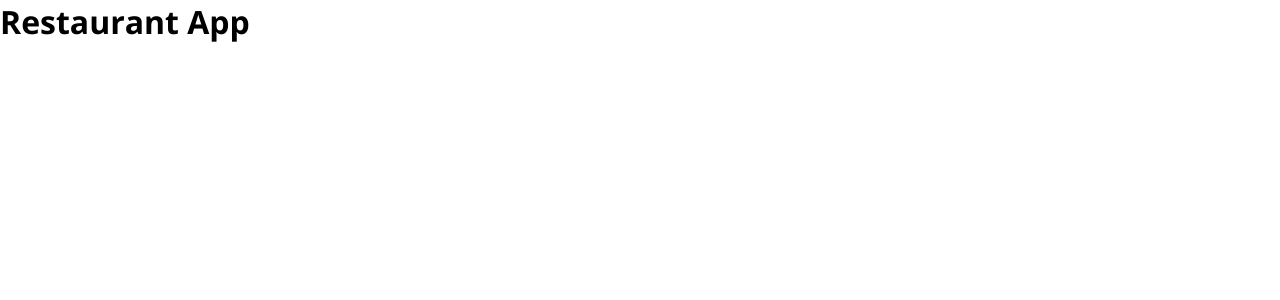
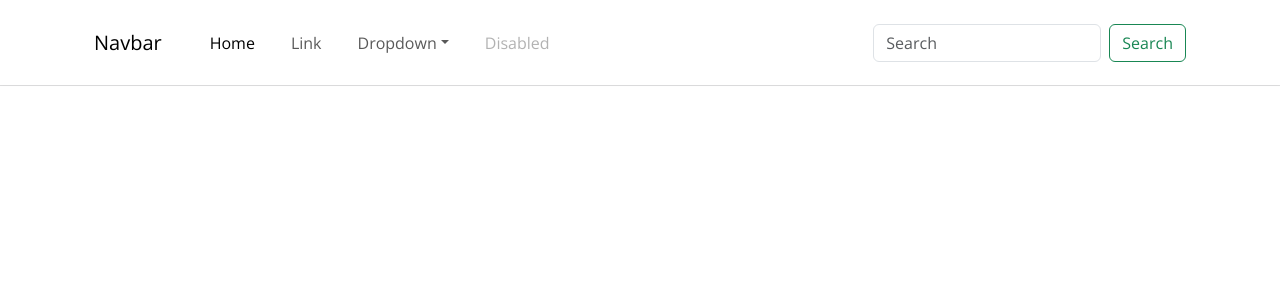
Before and after one commit to Blessen25/Restaurant_Management, a React (Vite) app in the folder restaurant/: page / in a window 1280 px wide. Shown: the top 300 px of the page. Built offline with nearby package versions, Linux system fonts and the light colour scheme.

Commit message:
Commited changes

```diff
--- a/restaurant/package.json
+++ b/restaurant/package.json
@@ -10,6 +10,7 @@
     "preview": "vite preview"
   },
   "dependencies": {
+    "bootstrap": "^5.3.8",
     "react": "^19.2.0",
     "react-dom": "^19.2.0"
   },
--- a/restaurant/src/App.tsx
+++ b/restaurant/src/App.tsx
@@ -1,10 +1,13 @@
+import Header from "./Components/Header/Header";
+import 'bootstrap/dist/css/bootstrap.min.css';
+
 const App = () => {
 
   return(
 
     <>
 
-      <h1>Restaurant App</h1>
+       <Header />
     </>
   )
 }
--- /dev/null
+++ b/restaurant/src/Components/Container/Container.css
@@ -0,0 +1,71 @@
+.main_container {
+
+    display: flex;
+    flex-direction: column;
+    align-items: center;
+    justify-content: center;
+    margin: auto;
+    width: 100%;
+    padding: 20px;
+    gap: 20px;
+}
+
+.container {
+
+    width: 1299px;
+    height: 100%;
+}
+
+
+@media screen and (max-width: 1560px) {
+
+    .container {
+
+        width: 1099px;
+    }
+}
+
+@media screen and (max-width: 1299px) {
+
+    .container {
+
+        width: 991px;
+    }
+}
+
+@media screen and (max-width: 1199px) {
+
+
+    .container {
+
+        width: 800px;
+    }
+}
+
+@media screen and (max-width: 991px) {
+
+    .container {
+
+        width: 100%;
+    }
+
+    .main_container {
+
+        padding: 20px;
+    }
+}
+
+
+@media screen and (max-width: 575px) {
+
+    .container {
+
+        width: 100%;
+    }
+
+    .main_container {
+
+        padding: 15px;
+        gap: 15px;
+    }
+}
--- /dev/null
+++ b/restaurant/src/Components/Container/Container.tsx
@@ -0,0 +1,26 @@
+import './container.css';
+
+interface ContainerProps {
+
+    children : React.ReactNode;
+    main_style?: React.CSSProperties;
+    main_class?: string;
+    container_style?: React.CSSProperties;
+    container_class?: string;
+}
+
+const Container: React.FC<ContainerProps> = (props) => {
+
+    return(
+
+        <>
+            <div className={`main_container ${props.main_class ? props.main_class : ''}`} style={props.main_style ? props.main_style : {}}>
+                <div className={`container ${props.container_class ? props.container_class : ''}`} style={props.container_style ? props.container_style : {}}>
+                    {props.children}
+                </div>
+            </div>
+        </>
+    )
+}
+
+export default Container;
--- a/restaurant/src/Components/Header/Header.css
+++ b/restaurant/src/Components/Header/Header.css
@@ -0,0 +1,30 @@
+.headermain {
+
+    padding: 0 20px;
+    box-shadow: rgba(0, 0, 0, 0.02) 0px 1px 3px 0px, rgba(27, 31, 35, 0.15) 0px 0px 0px 1px;
+    height: 85px;
+}
+
+.navbar  {
+
+    height: 85px;
+    background-color: none !important;
+    padding: 0px !important;
+}
+
+.container-fluid {
+
+    display: flex;
+    flex-direction: row;
+    gap: 40px;
+}
+
+.navbar-expand-lg .navbar-nav {
+
+    gap: 20px;
+}
+
+.navbar-brand {
+
+    margin: 0px !important;
+}
--- a/restaurant/src/Components/Header/Header.tsx
+++ b/restaurant/src/Components/Header/Header.tsx
@@ -1 +1,55 @@
+import Container from '../Container/Container';
 import './Header.css';
+
+const Header = () => {
+
+    return (
+
+        <>
+        <Container children = {
+
+            <>
+                <nav className="navbar navbar-expand-lg">
+                <div className="container-fluid">
+                    <a className="navbar-brand" href="#">Navbar</a>
+                    <button className="navbar-toggler" type="button" data-bs-toggle="collapse" data-bs-target="#navbarSupportedContent" aria-controls="navbarSupportedContent" aria-expanded="false" aria-label="Toggle navigation">
+                    <span className="navbar-toggler-icon"></span>
+                    </button>
+                    <div className="collapse navbar-collapse" id="navbarSupportedContent">
+                    <ul className="navbar-nav me-auto mb-2 mb-lg-0">
+                        <li className="nav-item">
+                        <a className="nav-link active" aria-current="page" href="#">Home</a>
+                        </li>
+                        <li className="nav-item">
+                        <a className="nav-link" href="#">Link</a>
+                        </li>
+                        <li className="nav-item dropdown">
+                        <a className="nav-link dropdown-toggle" href="#" role="button" data-bs-toggle="dropdown" aria-expanded="false">
+                            Dropdown
+                        </a>
+                        <ul className="dropdown-menu">
+                            <li><a className="dropdown-item" href="#">Action</a></li>
+                            <li><a className="dropdown-item" href="#">Another action</a></li>
+                            <li><hr className="dropdown-divider" /></li>
+                            <li><a className="dropdown-item" href="#">Something else here</a></li>
+                        </ul>
+                        </li>
+                        <li className="nav-item">
+                        <a className="nav-link disabled" aria-disabled="true">Disabled</a>
+                        </li>
+                    </ul>
+                    <form className="d-flex" role="search">
+                        <input className="form-control me-2" type="search" placeholder="Search" aria-label="Search"/>
+                        <button className="btn btn-outline-success" type="submit">Search</button>
+                    </form>
+                    </div>
+                </div>
+            </nav>
+            </>
+        } main_class='headermain'/>
+
+        </>
+    )
+}
+
+export default Header;
```
Also changed, not shown: 1 other file (tests, documents, lock files or other folders).
